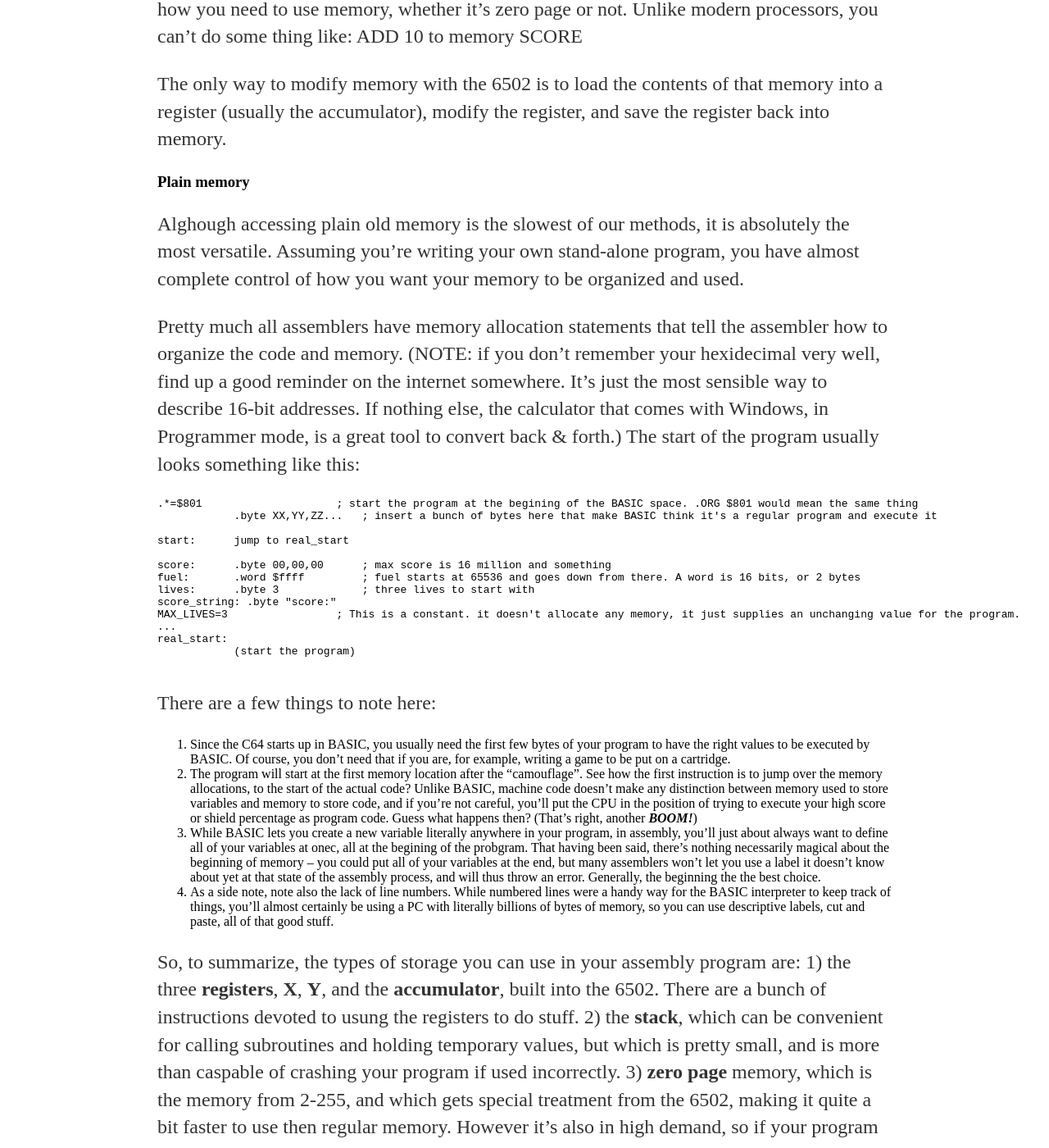
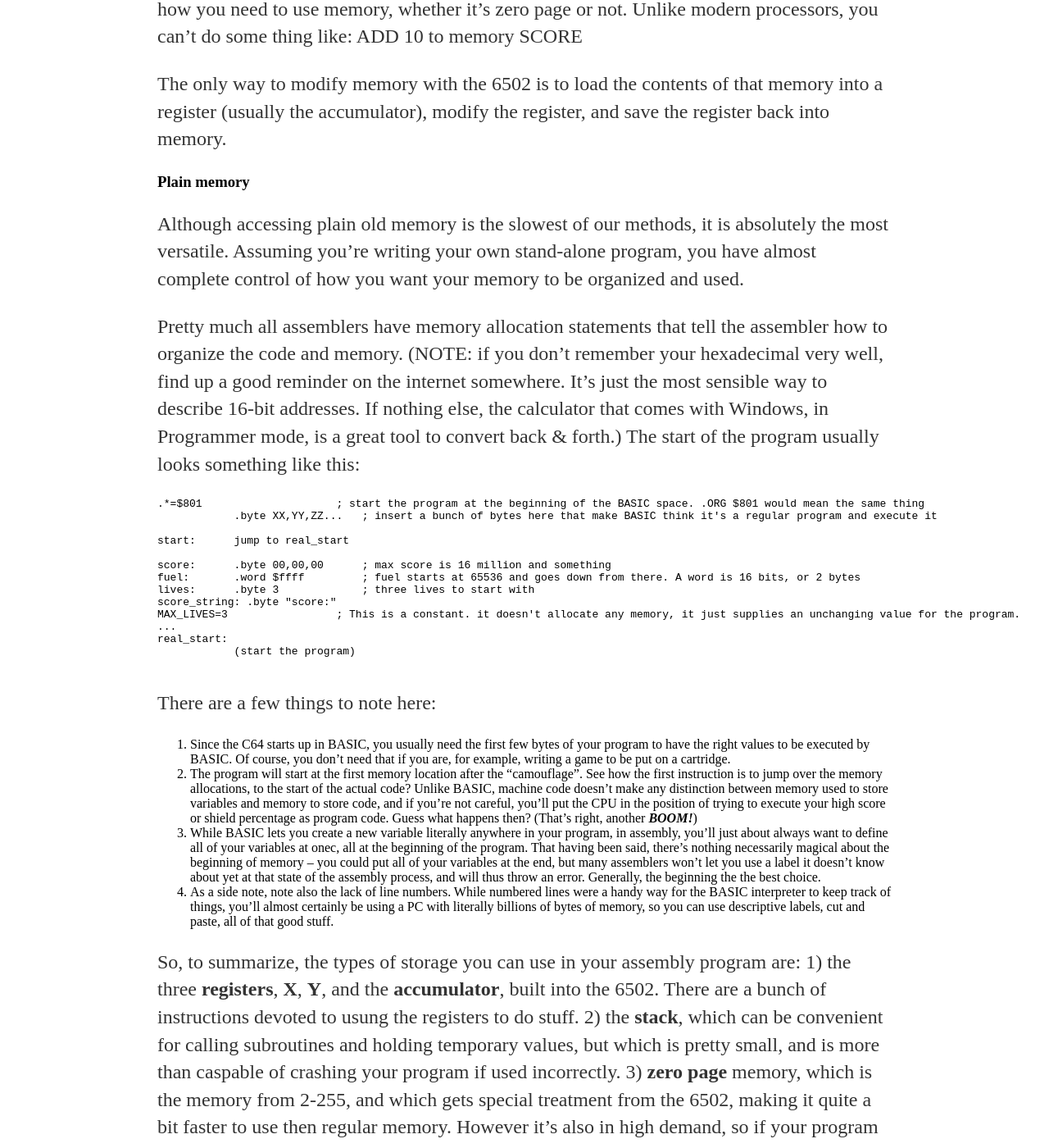
Before and after one commit to coslor/coslor-github.io, a Jekyll site: the page built from _posts/2022-03-07-6502-assembly-for-basic-heads.md, in a window 1280 px wide and 1400 px high, scrolled down 4951 px. Shown: the whole window at 82% size. Built offline with Jekyll 4.4.1, drawn with Linux system fonts in a browser that asks for light colours; our own code applies the rules of GitHub Pages for plain Markdown files; some of the changed text lies outside the part shown.

Commit message:
Fixed various spelling mistakes

````diff
--- a/_posts/2022-03-07-6502-assembly-for-basic-heads.md
+++ b/_posts/2022-03-07-6502-assembly-for-basic-heads.md
@@ -107,11 +107,11 @@ The only way to modify memory with the 6502 is to load the contents of that memo
 
 ### Plain memory
 
-Alghough accessing plain old memory is the slowest of our methods, it is absolutely the most versatile. Assuming you're writing your own stand-alone program, you have almost complete control of how you want your memory to be organized and used.
+Although accessing plain old memory is the slowest of our methods, it is absolutely the most versatile. Assuming you're writing your own stand-alone program, you have almost complete control of how you want your memory to be organized and used.
 
-Pretty much all assemblers have memory allocation statements that tell the assembler how to organize the code and memory. (NOTE: if you don't remember your hexidecimal very well, find up a good reminder on the internet somewhere. It's just the most sensible way to describe 16-bit addresses. If nothing else, the calculator that comes with Windows, in Programmer mode, is a great tool to convert back & forth.) The start of the program usually looks something like this:
+Pretty much all assemblers have memory allocation statements that tell the assembler how to organize the code and memory. (NOTE: if you don't remember your hexadecimal very well, find up a good reminder on the internet somewhere. It's just the most sensible way to describe 16-bit addresses. If nothing else, the calculator that comes with Windows, in Programmer mode, is a great tool to convert back & forth.) The start of the program usually looks something like this:
 ```
-.*=$801                     ; start the program at the begining of the BASIC space. .ORG $801 would mean the same thing
+.*=$801                     ; start the program at the beginning of the BASIC space. .ORG $801 would mean the same thing
             .byte XX,YY,ZZ...   ; insert a bunch of bytes here that make BASIC think it's a regular program and execute it
 
 start:      jump to real_start
@@ -129,7 +129,7 @@ real_start:
 There are a few things to note here:
 1. Since the C64 starts up in BASIC, you usually need the first few bytes of your program to have the right values to be executed by BASIC. Of course, you don't need that if you are, for example, writing a game to be put on a cartridge.
 2. The program will start at the first memory location after the "camouflage". See how the first instruction is to jump over the memory allocations, to the start of the actual code? Unlike BASIC, machine code doesn't make any distinction between memory used to store variables and memory to store code, and if you're not careful, you'll put the CPU in the position of trying to execute your high score or shield percentage as program code. Guess what happens then? (That's right, another ***BOOM!***)
-3. While BASIC lets you create a new variable literally anywhere in your program, in assembly, you'll just about always want to define all of your variables at onec, all at the begining of the probgram. That having been said, there's nothing necessarily magical about the beginning of memory -- you could put all of your variables at the end, but many assemblers won't let you use a label it doesn't know about yet at that state of the assembly process, and will thus throw an error. Generally, the beginning the the best choice.
+3. While BASIC lets you create a new variable literally anywhere in your program, in assembly, you'll just about always want to define all of your variables at onec, all at the beginning of the program. That having been said, there's nothing necessarily magical about the beginning of memory -- you could put all of your variables at the end, but many assemblers won't let you use a label it doesn't know about yet at that state of the assembly process, and will thus throw an error. Generally, the beginning the the best choice.
 4. As a side note, note also the lack of line numbers. While numbered lines were a handy way for the BASIC interpreter to keep track of things, you'll almost certainly be using a PC with literally billions of bytes of memory, so you can use descriptive labels, cut and paste, all of that good stuff.
 
 So, to summarize, the types of storage you can use in your assembly program are:
````
Also changed, not shown: other parts of _posts/2022-03-07-6502-assembly-for-basic-heads.md (+5 -5 lines).
